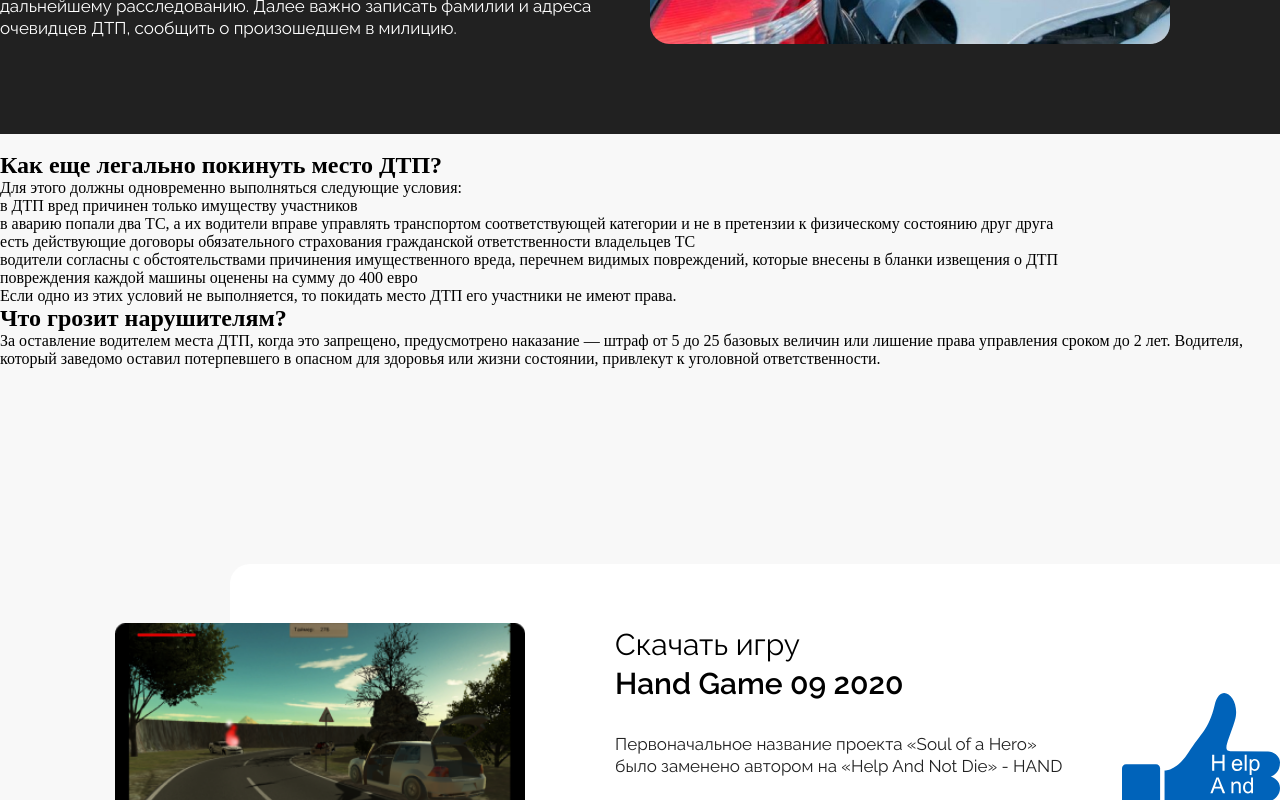
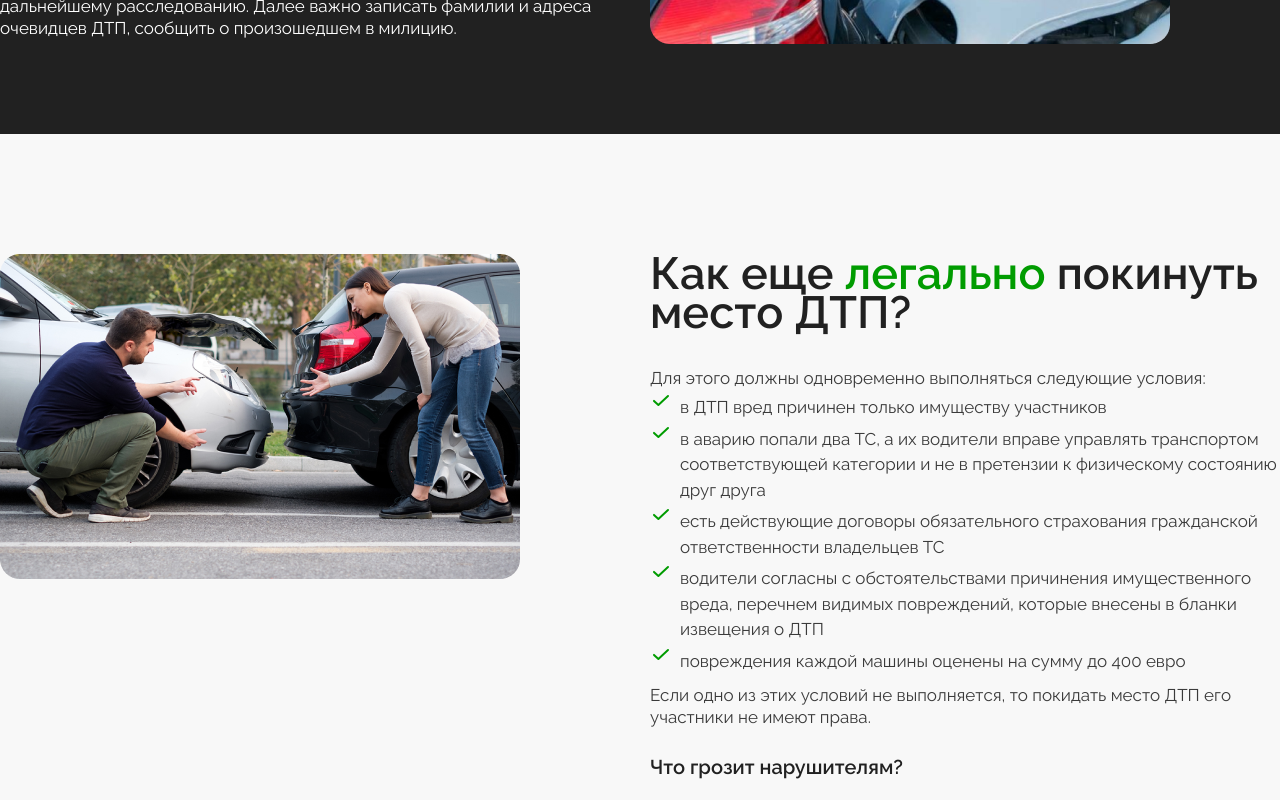
Before and after one commit to redskyby/for_igor, a React (Create React App) app: page /dtpWillHappened in a window 1280 px wide. Shown: the part 3520-4320 px from the top of the page. Built offline with nearby package versions, Linux system fonts and the light colour scheme.

Commit message:
finish the sixth section DtpWillHappened.js

```diff
--- a/src/components/dtpWillHappened/DtpWillHappened.css
+++ b/src/components/dtpWillHappened/DtpWillHappened.css
@@ -281,10 +281,69 @@
 .fourth_section_dtpWillHappened_container_img {
   max-width: 630px;
   width: 100%;
+  background-size: cover;
 }
 .fourth_section_dtpWillHappened_container_img img {
   width: 520px;
   height: 360px;
 }
 
+.sixth_section_dtpWillHappened {
+  margin: 120px auto 0;
+  max-width: 1290px;
+  display: flex;
+  flex-direction: row;
+  justify-content: space-between;
+}
+.sixth_section_dtpWillHappened_with_img {
+  width: 520px;
+  height: 325px;
+  background-size: cover;
+}
+.sixth_section_dtpWillHappened_right_side {
+  max-width: 630px;
+  width: 100%;
+}
+.sixth_section_dtpWillHappened_main_title_h1 {
+  font-family: Raleway, sans-serif;
+  font-size: 30px;
+  font-weight: 600;
+  line-height: 39px;
+  text-align: left;
+  color: #212121;
+  margin-bottom: 35px;
+}
+.sixth_section_dtpWillHappened_main_title_h1 span {
+  color: #019C01;
+}
+.sixth_section_dtpWillHappened_title_text {
+  font-family: Raleway, sans-serif;
+  font-size: 17px;
+  font-weight: 400;
+  line-height: 22px;
+  text-align: left;
+  color: #3A3A3A;
+}
+.sixth_section_dtpWillHappened_list {
+  list-style-image: url("../../utils/img/img_dtpWillHappened/check.svg");
+  font-family: Raleway, sans-serif;
+  font-size: 17px;
+  font-weight: 400;
+  line-height: 1.5;
+  text-align: left;
+  color: #3A3A3A;
+  margin-left: 30px;
+  margin-bottom: 10px;
+}
+.sixth_section_dtpWillHappened_main_title_h2 {
+  margin-top: 20px;
+  margin-bottom: 10px;
+  font-family: Raleway, sans-serif;
+  font-size: 20px;
+  font-weight: 600;
+  line-height: 39px;
+  text-align: left;
+  color: #212121;
+}
+
 /*# sourceMappingURL=DtpWillHappened.css.map */
--- a/src/components/dtpWillHappened/DtpWillHappened.js
+++ b/src/components/dtpWillHappened/DtpWillHappened.js
@@ -14,6 +14,7 @@ import Icon6 from "../../utils/img/img_dtpWillHappened/icon(6).png";
 import Icon7 from "../../utils/img/img_dtpWillHappened/icon(7).png";
 import Icon8 from "../../utils/img/img_dtpWillHappened/icon(8).png";
 import Image1 from "../../utils/img/img_dtpWillHappened/image(1).png";
+import Image2 from "../../utils/img/img_dtpWillHappened/image49.png";
 
 function DtpWillHappened() {
     return (
@@ -294,35 +295,42 @@ function DtpWillHappened() {
                     </div>
                 </div>
             </section>
-            <section>
-                <div>
-                    <img src="" alt=""/>
+            <section className="sixth_section_dtpWillHappened">
+                <div className="sixth_section_dtpWillHappened_with_img">
+                    <img src={Image2} alt="Image2"/>
                 </div>
-                <div>
+                <div className="sixth_section_dtpWillHappened_right_side">
+                    <div className="sixth_section_dtpWillHappened_main_title_h1">
                         <h1>Как еще <span>легально</span> покинуть место ДТП?</h1>
                     </div>
                     <div>
-                    <p>Для этого должны одновременно выполняться следующие условия:</p>
-                    <ul>
-                        <li>в ДТП вред причинен только имуществу участников</li>
-                        <li>в аварию попали два ТС, а их водители вправе управлять транспортом соответствующей категории
-                            и не в претензии к физическому состоянию друг друга
+                        <p className="sixth_section_dtpWillHappened_title_text">Для этого должны одновременно
+                            выполняться следующие условия:</p>
+                        <ul className="sixth_section_dtpWillHappened_list">
+                            <li><span>в ДТП вред причинен только имуществу участников</span></li>
+                            <li><span>в аварию попали два ТС, а их водители вправе управлять транспортом соответствующей категории
+                            и не в претензии к физическому состоянию друг друга</span>
                             </li>
-                        <li>есть действующие договоры обязательного страхования гражданской ответственности владельцев
-                            ТС
+                            <li><span>есть действующие договоры обязательного страхования гражданской ответственности владельцев
+                            ТС</span>
                             </li>
-                        <li>водители согласны с обстоятельствами причинения имущественного вреда, перечнем видимых
-                            повреждений, которые внесены в бланки извещения о ДТП
+                            <li><span>водители согласны с обстоятельствами причинения имущественного вреда, перечнем видимых
+                            повреждений, которые внесены в бланки извещения о ДТП</span>
                             </li>
-                        <li>повреждения каждой машины оценены на сумму до 400 евро</li>
+                            <li><span>повреждения каждой машины оценены на сумму до 400 евро</span></li>
                         </ul>
-                    <p>Если одно из этих условий не выполняется, то покидать место ДТП его участники не имеют права.</p>
+                        <p className="sixth_section_dtpWillHappened_title_text">Если одно из этих условий не
+                            выполняется, то покидать место ДТП его участники не имеют
+                            права.</p>
                         <div>
-                        <h2>Что грозит нарушителям?</h2>
-                        <p>За оставление водителем места ДТП, когда это запрещено, предусмотрено наказание — штраф от 5
+                            <h2 className="sixth_section_dtpWillHappened_main_title_h2">Что грозит нарушителям?</h2>
+                            <p className="sixth_section_dtpWillHappened_title_text">За оставление водителем места ДТП,
+                                когда это запрещено, предусмотрено наказание — штраф
+                                от 5
                                 до 25 базовых величин или лишение права управления сроком до 2 лет. Водителя, который
                                 заведомо оставил потерпевшего в опасном для здоровья или жизни состоянии, привлекут к
                                 уголовной ответственности.</p>
+                        </div>
                     </div>
                 </div>
             </section>
--- a/src/components/dtpWillHappened/DtpWillHappened.scss
+++ b/src/components/dtpWillHappened/DtpWillHappened.scss
@@ -1,5 +1,4 @@
 @import "../../utils/variables";
-
 
 .first_section{
   margin-top: 45px;
@@ -294,6 +293,7 @@
     &_img{
       max-width: 630px;
       width: 100%;
+      background-size: cover;
       img{
         width: 520px;
         height: 360px;
@@ -301,3 +301,61 @@
     }
   }
 }
+
+.sixth_section_dtpWillHappened {
+  margin: 120px auto 0;
+  max-width: 1290px;
+  display: flex;
+  flex-direction: row;
+  justify-content: space-between;
+  &_with_img {
+    width: 520px;
+    height: 325px;
+    background-size: cover;
+  }
+  &_right_side{
+    max-width: 630px;
+    width: 100%;
+  }
+  &_main_title_h1{
+    font-family: $font-family, sans-serif;
+    font-size: 30px;
+    font-weight: 600;
+    line-height: 39px;
+    text-align: left;
+    color:#212121;
+    margin-bottom: 35px;
+    span{
+      color: #019C01;
+    }
+  }
+  &_title_text{
+    font-family: $font-family, sans-serif;
+    font-size: 17px;
+    font-weight: 400;
+    line-height: 22px;
+    text-align: left;
+    color: #3A3A3A;
+  }
+  &_list{
+    list-style-image: url("../../utils/img/img_dtpWillHappened/check.svg");
+    font-family: $font-family, sans-serif;
+    font-size: 17px;
+    font-weight: 400;
+    line-height: 1.5;
+    text-align: left;
+    color: #3A3A3A;
+    margin-left: 30px;
+    margin-bottom: 10px;
+  }
+  &_main_title_h2 {
+    margin-top: 20px;
+    margin-bottom: 10px;
+    font-family: $font-family, sans-serif;
+    font-size: 20px;
+    font-weight: 600;
+    line-height: 39px;
+    text-align: left;
+    color: #212121;
+  }
+}
```
Also changed, not shown: src/utils/img/img_dtpWillHappened/check.svg (added), src/utils/img/img_dtpWillHappened/image49.png (added). Lines whose indentation alone changed are shown as unchanged.
